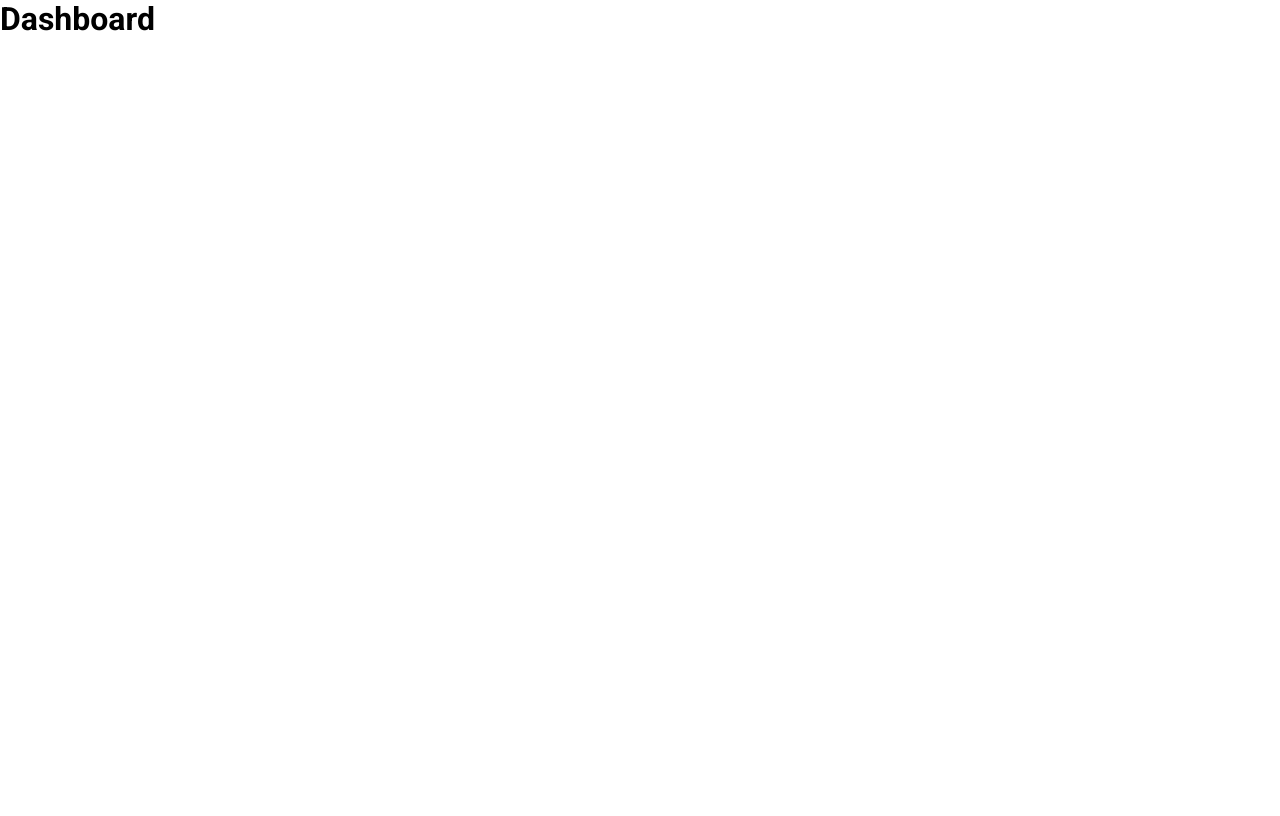
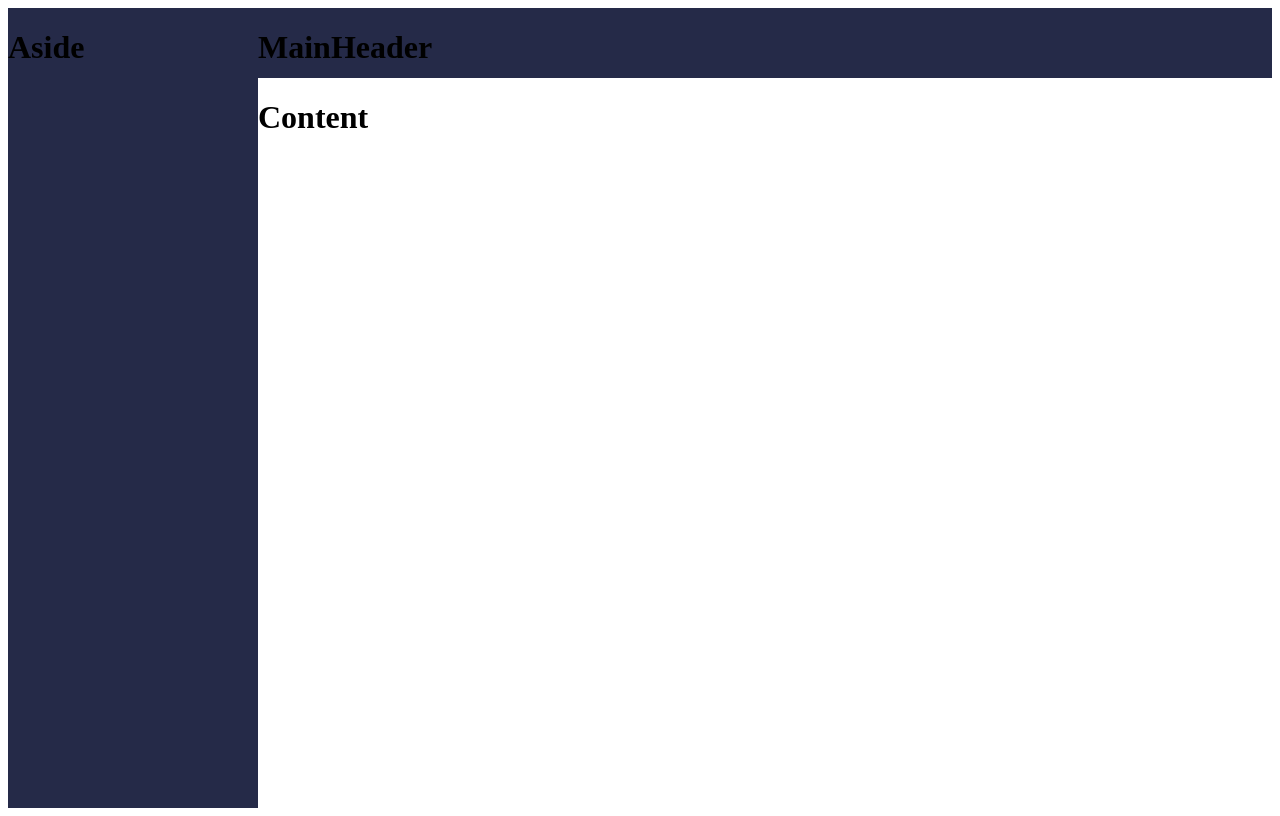
Before and after one commit to henriquerbf/Wallet, a React (Create React App) app: page / in a window 1280 px wide. Built offline with nearby package versions, Linux system fonts and the light colour scheme.

Commit message:
Add Components Layout

```diff
--- a/src/App.tsx
+++ b/src/App.tsx
@@ -1,15 +1,15 @@
 import React from 'react';
 import GlobalStyles from './Styles/GlobalStyles';
 
-import Dashboard from './Pages/Dashboard';
+import Layout from './Components/Layout';
 
 const App: React.FC = () =>{
     return(
         <>
-            <Dashboard/>
+            <Layout/>
             <GlobalStyles/>
         </>//fragment <></> is used just to transport more than 1 tag
     );
 }
 
-export default App;
+export default Layout;
--- /dev/null
+++ b/src/Components/Aside/index.tsx
@@ -0,0 +1,13 @@
+import React from 'react';
+
+import { Container } from './styles';
+
+const Aside: React.FC = () =>{
+    return(
+        <Container>
+            <h1>Aside</h1>
+        </Container>
+    );
+}
+
+export default Aside;
--- /dev/null
+++ b/src/Components/Aside/styles.ts
@@ -0,0 +1,7 @@
+import styled from 'styled-components'
+
+export const Container = styled.div`
+    grid-area: AS;
+
+    background-color: #252A48;
+`;
--- /dev/null
+++ b/src/Components/Content/index.tsx
@@ -0,0 +1,13 @@
+import React from 'react';
+
+import { Container } from './styles';
+
+const Content: React.FC = () =>{
+    return(
+        <Container>
+            <h1>Content</h1>
+        </Container>
+    );
+}
+
+export default Content;
--- /dev/null
+++ b/src/Components/Content/styles.ts
@@ -0,0 +1,5 @@
+import styled from 'styled-components'
+
+export const Container = styled.div`
+    grid-area: CT;
+`;
--- /dev/null
+++ b/src/Components/Layout/index.tsx
@@ -0,0 +1,19 @@
+import React from 'react';
+
+import { Container } from './styles';
+
+import MainHeader from '../MainHeader';
+import Aside from '../Aside';
+import Content from '../Content';
+
+const Layout: React.FC = () =>{
+    return(
+        <Container>
+            <MainHeader/>
+            <Aside/>
+            <Content/>
+        </Container>
+    );
+}
+
+export default Layout;
--- /dev/null
+++ b/src/Components/Layout/styles.ts
@@ -0,0 +1,20 @@
+import styled from 'styled-components'
+
+/**
+* Layout
+* MH = MainHeader
+* AS = Aside
+* CT = Content
+*/
+
+export const Container = styled.div`
+    display: grid;
+    grid-template-columns: 250px auto;
+    grid-template-rows: 70px auto;
+
+    grid-template-areas:
+    'AS MH'
+    'AS CT';
+
+    height: 100vh;
+`;
--- /dev/null
+++ b/src/Components/MainHeader/index.tsx
@@ -0,0 +1,13 @@
+import React from 'react';
+
+import { Container } from './styles';
+
+const MainHeader: React.FC = () =>{
+    return(
+        <Container>
+            <h1>MainHeader</h1>
+        </Container>
+    );
+}
+
+export default MainHeader;
--- /dev/null
+++ b/src/Components/MainHeader/styles.ts
@@ -0,0 +1,7 @@
+import styled from 'styled-components'
+
+export const Container = styled.div`
+    grid-area: MH;
+
+    background-color: #252A48;
+`;
```
